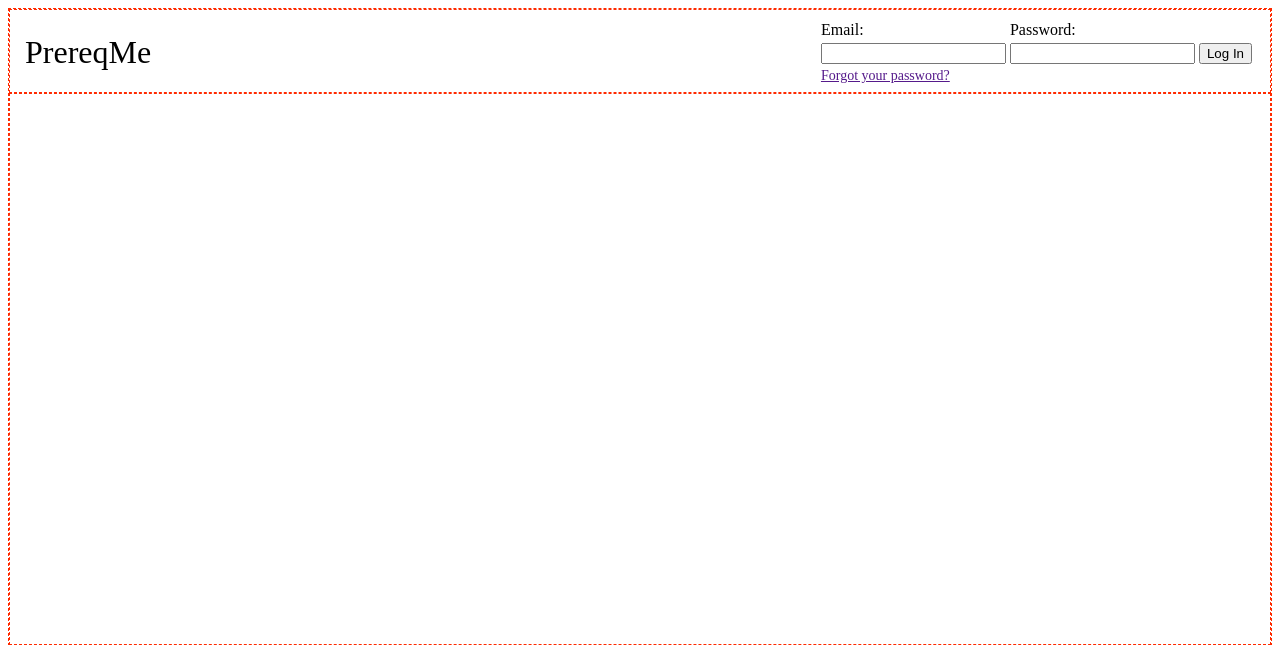
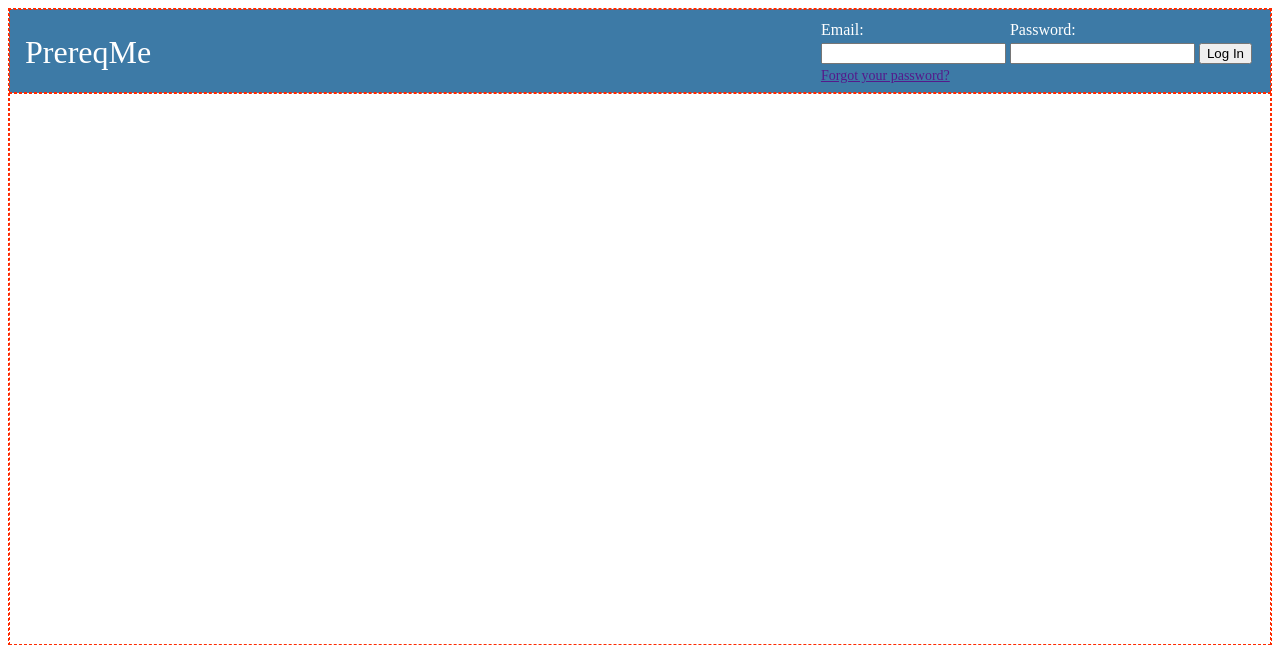
Before and after one commit to joshcaron/PrereqMe-Original, a PHP site: template application/views/templates/header.php in a window 1280 px wide. Shown: the top 645 px of the page. Run offline with PHP 8.4, Linux system fonts and the light colour scheme; the template is opened without the code that fills it, so the values that code supplies are empty; some libraries are stand-ins or nearby versions.

Commit message:
Header css

```diff
--- a/assets/css/global.css
+++ b/assets/css/global.css
@@ -6,10 +6,10 @@
 .error { color:#FF0000; font-size:13px; }
 
 /* Header */
-#HEADER { height:74px; padding:8px 15px 0px; }
+#HEADER { height:74px; padding:8px 15px 0px; background-color:#3d7aa6; color:#FFF; }
 #HEADER #logo { margin-top:16px; font-size:32px;}
-#HEADER #logo a { color:#000; text-decoration:none; }
-#HEADER #logo a:hover { color:#000; text-decoration:none; }
+#HEADER #logo a { color:#FFF; text-decoration:none; }
+#HEADER #logo a:hover { color:#FFF; text-decoration:none; }
 #HEADER #login #forgot { font-size:14px; }
 
 /* Body */
```
